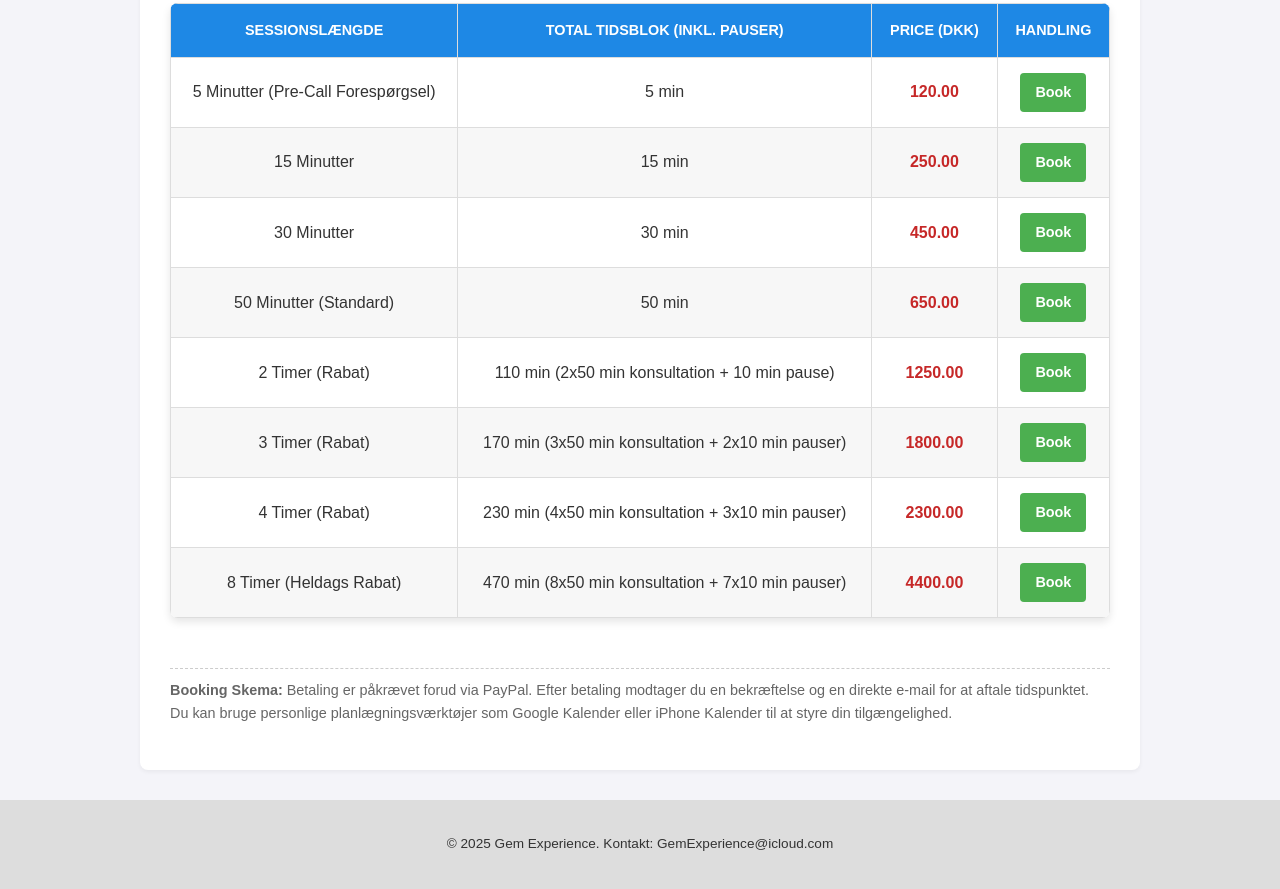
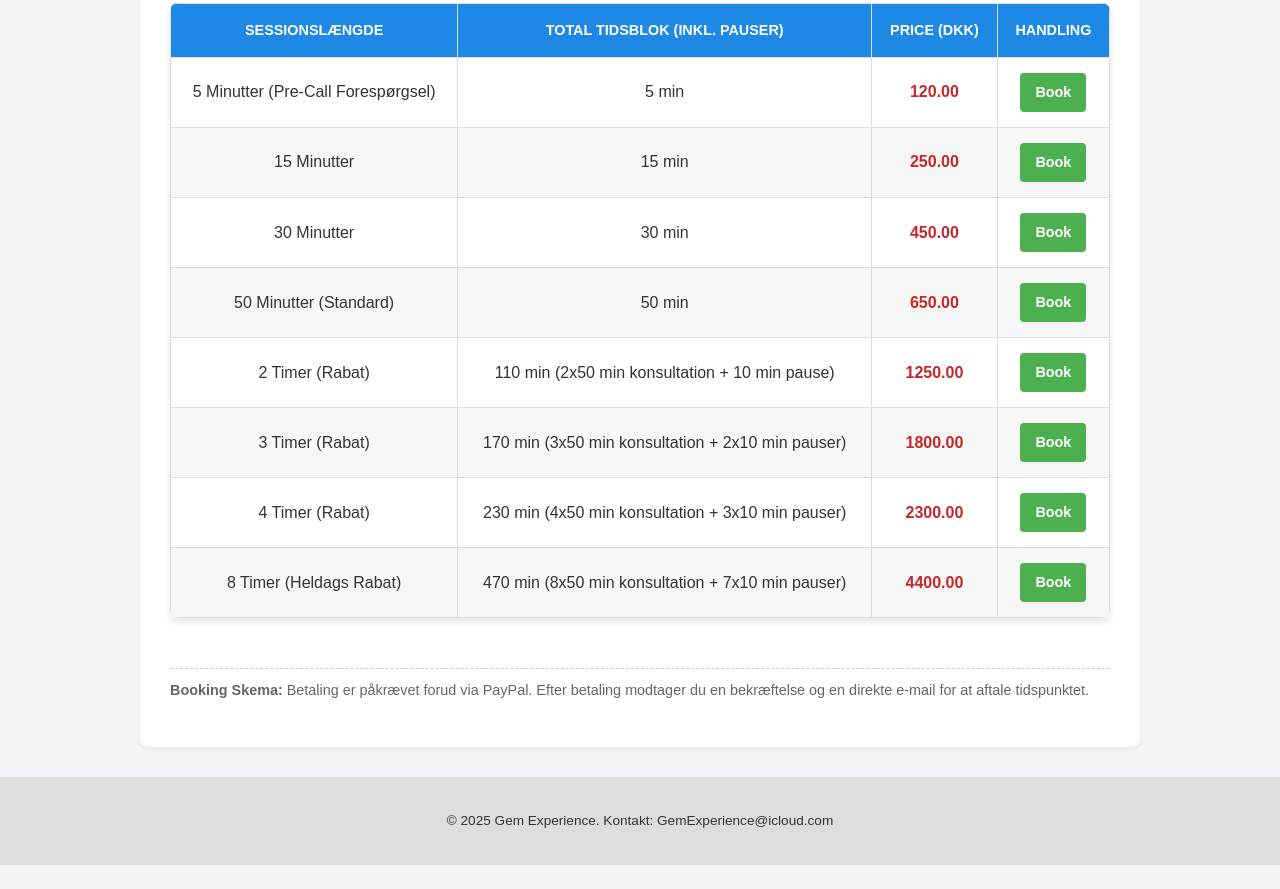
Before and after one commit to GemExperience/pro-tech-consulting, a plain HTML site: page index-dk.html in a window 1280 px wide. Shown: the part 662-1551 px from the top of the page. After the commit the page ends 1527 px from the top, so only its background shows below. Drawn offline with Linux system fonts and the light colour scheme.

Commit message:
Update booking note in index-dk.html
Removed additional information about personal scheduling tools from the booking note.

```diff
--- a/index-dk.html
+++ b/index-dk.html
@@ -92,7 +92,7 @@
                 </table>
             </div>
 
-            <p class="note"><strong>Booking Skema:</strong> Betaling er påkrævet forud via PayPal. Efter betaling modtager du en bekræftelse og en direkte e-mail for at aftale tidspunktet. Du kan bruge personlige planlægningsværktøjer som Google Kalender eller iPhone Kalender til at styre din tilgængelighed.</p>
+            <p class="note"><strong>Booking Skema:</strong> Betaling er påkrævet forud via PayPal. Efter betaling modtager du en bekræftelse og en direkte e-mail for at aftale tidspunktet.</p>
         </section>
     </main>
 
```
